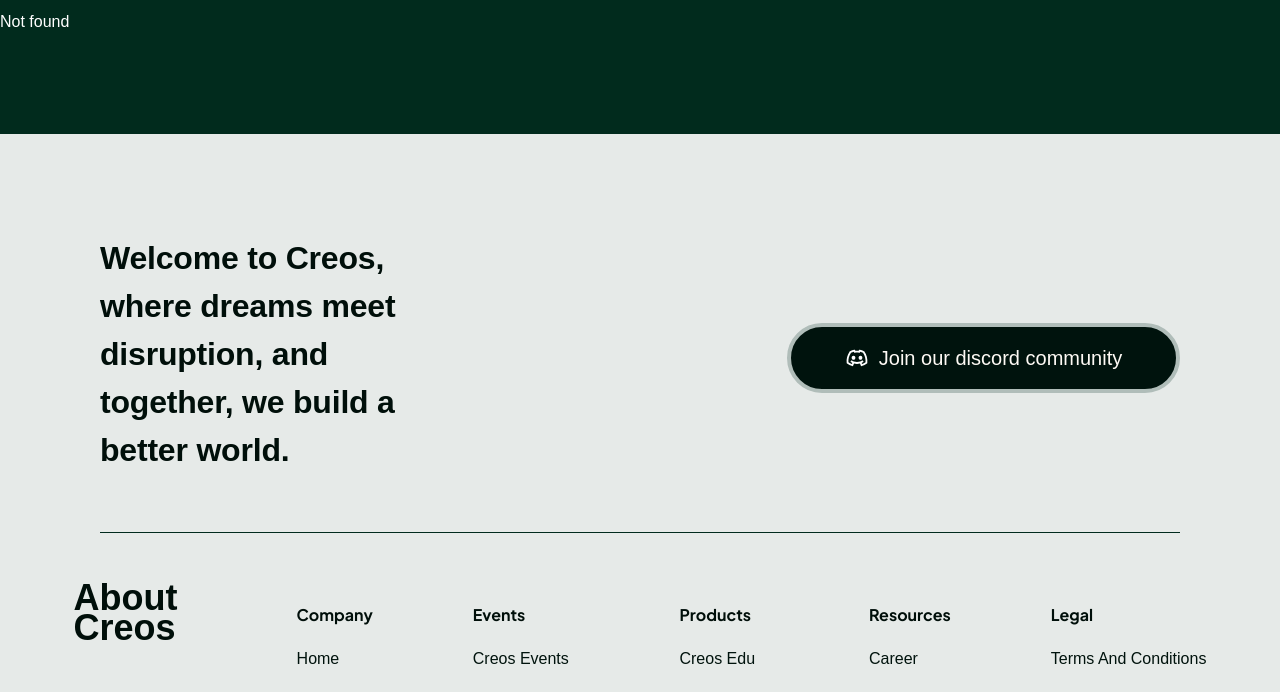
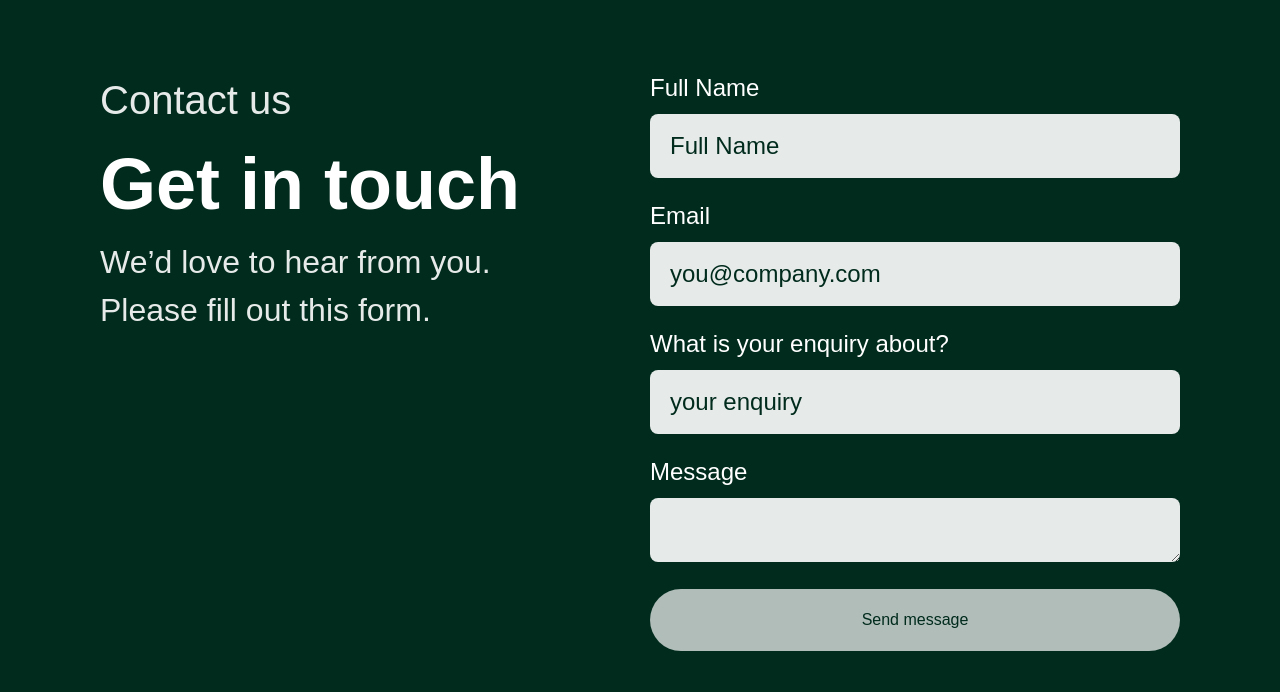
Before and after one commit to Victorola-coder/creos-xyz, a React (Vite) app: page /contact in a window 1280 px wide. Shown: the part 250-942 px from the top of the page. Built offline with nearby package versions, Linux system fonts and the light colour scheme; a web font is replaced by a local one.

Commit message:
[feat] Contact page

```diff
--- a/src/App.jsx
+++ b/src/App.jsx
@@ -12,6 +12,7 @@ import { Home } from './pages';
 import Products from './pages/products';
 import Events from './pages/events';
 import Community from './pages/community';
+import Contact from './pages/contact';
 
 const Root = () => {
   const { pathname } = useLocation();
@@ -63,6 +64,10 @@ const router = createBrowserRouter([
       {
         path: '/community',
         element: <Community />
+      },
+      {
+        path: '/contact',
+        element: <Contact />
       }
     ],
   },
--- /dev/null
+++ b/src/components/secondaryButton.jsx
@@ -0,0 +1,23 @@
+/* eslint-disable react/prop-types */
+export default function SecondaryButton(props) {
+
+    const { children, loading, disabled, className, ...prop } = props
+
+    return (
+        <button
+            disabled={disabled || loading}
+            className={`${className ?? ''}grid place-items-center h-[62px] w-full disabled:bg-[#B0BDB9] bg-white rounded-[100px]`}
+            {...prop}
+        >
+            <div className="flex items-center text-primary font-medium">
+                {loading && (
+                    <svg className="animate-spin -ml-1 mr-3 h-5 w-5 text-white" xmlns="http://www.w3.org/2000/svg" fill="none" viewBox="0 0 24 24">
+                        <circle className="opacity-25" cx={12} cy={12} r={10} stroke="currentColor" strokeWidth={4} />
+                        <path className="opacity-75" fill="currentColor" d="M4 12a8 8 0 018-8V0C5.373 0 0 5.373 0 12h4zm2 5.291A7.962 7.962 0 014 12H0c0 3.042 1.135 5.824 3 7.938l3-2.647z" />
+                    </svg>
+                )}
+                {children}
+            </div>
+        </button>
+    )
+}
--- /dev/null
+++ b/src/components/textarea.jsx
@@ -0,0 +1,14 @@
+/* eslint-disable react/prop-types */
+
+export default function TextArea(props){
+
+    const { className, row, ...prop } = props
+
+    return (
+        <textarea
+            className={`${className} h-[200px] py-2 w-full rounded-[8px] h-[64px] bg-[#E6EAE8] px-[20px] text-[#012B1D]`}
+            rows={row ?? 5}
+            {...prop}
+        />
+    )
+}
--- a/src/pages/community.jsx
+++ b/src/pages/community.jsx
@@ -1,7 +1,7 @@
 import { Button, Container, SEO } from "../components";
 import Input from "../components/input";
 import Revolution from "../components/revolution";
-import { H1, P } from "../utils/typography";
+import { H1 } from "../utils/typography";
 
 export default function Community() {
 
--- /dev/null
+++ b/src/pages/contact.jsx
@@ -0,0 +1,113 @@
+import { useState } from "react";
+import { Container, SEO } from "../components";
+import Input from "../components/input";
+import SecondaryButton from "../components/secondaryButton";
+import TextArea from "../components/textarea";
+
+export default function Contact() {
+
+    return (
+        <>
+            <SEO title='Contact us' />
+            <main>
+                <Main />
+            </main>
+        </>
+    )
+}
+
+const Main = () => {
+
+    return (
+        <Container>
+            <div className="grid lg:grid-cols-2 gap-[20px] pt-5">
+                <div>
+                    <div className="max-w-[487px]">
+                        <h2 className="text-[#E6EAE8] text-[20px] lg:text-[40px]">Contact us</h2>
+                        <h1 className="font-extrabold text-[32px] lg:text-[72px] text-white">Get in touch</h1>
+                        <p className="text-[#E6EAE8] text-[20px] lg:text-[32px]">
+                            We&rsquo;d love to hear from you. Please fill out this form.
+                        </p>
+                    </div>
+                </div>
+                <div>
+                    <Form />
+                </div>
+            </div>
+        </Container>
+    )
+}
+
+const Form = () => {
+
+    const [formData, setFormData] = useState({
+        fullname: '',
+        email: '',
+        enquiry: '',
+        message: ''
+    })
+
+    const formDataHandler = (e) =>{
+        setFormData(prev => ({
+            ...prev,
+            [e.target.name]: e.target.value
+        }))
+    }
+
+    const isFormDisabled =  !(formData.fullname && formData.email && formData.enquiry && formData.message)
+
+    return (
+        <form className="flex flex-col gap-[20px]">
+            <fieldset>
+                <label className="text-white inline-block mb-2 text-[20px] lg:text-[24px]">Full Name</label>
+                <Input
+                    placeholder="Full Name"
+                    type="text"
+                    name="fullname"
+                    className="placeholder-primary rounded-[12px] text-[20px] lg:text-[24px]"
+                    value={formData.fullname}
+                    onChange={formDataHandler}
+                />
+            </fieldset>
+            <fieldset>
+                <label className="text-white inline-block mb-2 text-[20px] lg:text-[24px]">Email</label>
+                <Input
+                    placeholder="you@company.com"
+                    type="email"
+                    name="email"
+                    className="placeholder-primary rounded-[12px] text-[20px] lg:text-[24px]"
+                    value={formData.email}
+                    onChange={formDataHandler}
+                />
+            </fieldset>
+            <fieldset>
+                <label className="text-white inline-block mb-2 text-[20px] lg:text-[24px]">What is your enquiry about?</label>
+                <Input
+                    placeholder="your enquiry"
+                    type="text"
+                    name="enquiry"
+                    className="placeholder-primary rounded-[12px] text-[20px] lg:text-[24px]"
+                    value={formData.enquiry}
+                    onChange={formDataHandler}
+                />
+            </fieldset>
+            <fieldset>
+                <label className="text-white inline-block mb-2 text-[20px] lg:text-[24px]">Message</label>
+                <TextArea
+                    type="text"
+                    name="message"
+                    className="rounded-[12px] text-[20px] lg:text-[24px]"
+                    value={formData.message}
+                    onChange={formDataHandler}
+                />
+            </fieldset>
+            <fieldset>
+                <SecondaryButton
+                    disabled={isFormDisabled}
+                >
+                    Send message
+                </SecondaryButton>
+            </fieldset>
+        </form>
+    )
+}
```
